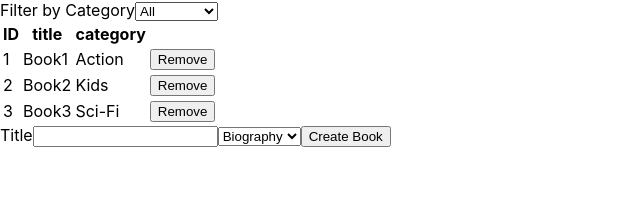
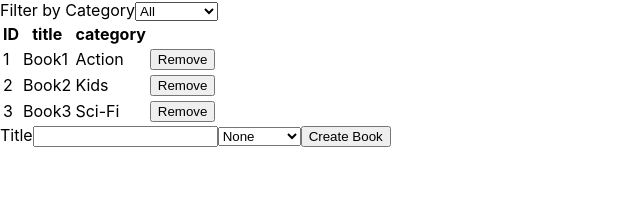
Before and after one commit to LamiaSristy/Book-Store, a React (Create React App) app: page / in a window 1280 px wide. Shown: the top 217 px of the page, without its empty margins (0-640 px from the left). Built offline with nearby package versions, Linux system fonts and the light colour scheme.

Commit message:
Update BookForm component

```diff
--- a/src/containers/BooksForm.js
+++ b/src/containers/BooksForm.js
@@ -1,5 +1,4 @@
-/*eslint-disable */
-import React, { useState, SetStateAction, Component  } from 'react';
+import React from 'react';
 import PropTypes from 'prop-types';
 import { connect } from 'react-redux';
 import { createBook } from '../actions/index';
@@ -11,9 +10,6 @@ const mapDispatchToProps = dispatch => ({
 });
 
 const BookForm = ({ createBook }) => {
-  const [bookTitleInput, setBookTitleInput] = useState('');
-  const [bookCategoryInput, setBookCategoryInput] = useState('');
-
   const options = [
     {
       label: 'Action',
@@ -47,18 +43,18 @@ const BookForm = ({ createBook }) => {
 
   const initState = {
     bookTitleInput: '',
-    bookCategoryInput: options[1].value
+    bookCategoryInput: '',
   };
 
-  const [state, setState] = React.useState(initState)
+  const [state, setState] = React.useState(initState);
 
-  const handleChange = (e) => {
-    const value = e.target.value;
+  const handleChange = e => {
+    const { value } = e.target;
     setState({
       ...state,
-      [e.target.name]: value
+      [e.target.name]: value,
     });
- }
+  };
 
   const handleSubmit = () => {
     createBook({
@@ -74,15 +70,22 @@ const BookForm = ({ createBook }) => {
     <form>
       <label htmlFor="bookTitle">
         Title
-        <input type="text" name="title" name="bookTitleInput"
+        <input
+          type="text"
+          name="bookTitleInput"
           value={state.bookTitleInput}
-          onChange={handleChange} />
+          onChange={handleChange}
+          required
+        />
       </label>
 
-      <select name="bookCategoryInput"
-          value={state.bookCategoryInput}
-          onChange={handleChange}
+      <select
+        name="bookCategoryInput"
+        value={state.bookCategoryInput}
+        onChange={handleChange}
+        required
       >
+        <option value="">None</option>
         {options.map(option => (
           <option key={`${option.value}`} value={option.value}>{option.label}</option>
         ))}
```
Also changed, not shown: 1 other file (tests, documents, lock files or other folders).
